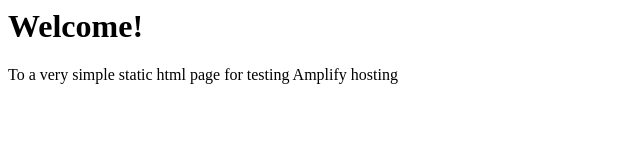
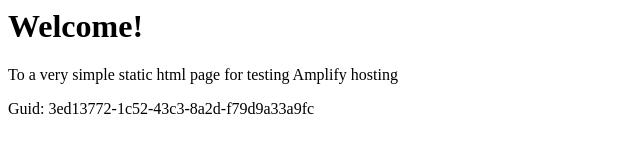
Before and after one commit to aws-aemilia-pdx/Github-PR-Commit-Integration-Test-DoNotTouch-GithubWebhookPreviewCanaryTest-v1-prod-us-west-2, a website: page src/index.html in a window 1280 px wide. Shown: the whole page, without its empty margins (0-640 px from the left). Drawn offline with Linux system fonts and the light colour scheme.

Commit message:
commit from integ tests

```diff
--- a/src/index.html
+++ b/src/index.html
@@ -1,3 +1,5 @@
+
+
 <html lang="en">
 
 <head>
@@ -10,6 +12,6 @@
 <body>
     <h1>Welcome!</h1>
     <p>To a very simple static html page for testing Amplify hosting</p>
-</body>
+    <p>Guid: 3ed13772-1c52-43c3-8a2d-f79d9a33a9fc</p></body>
 
 </html>
```
